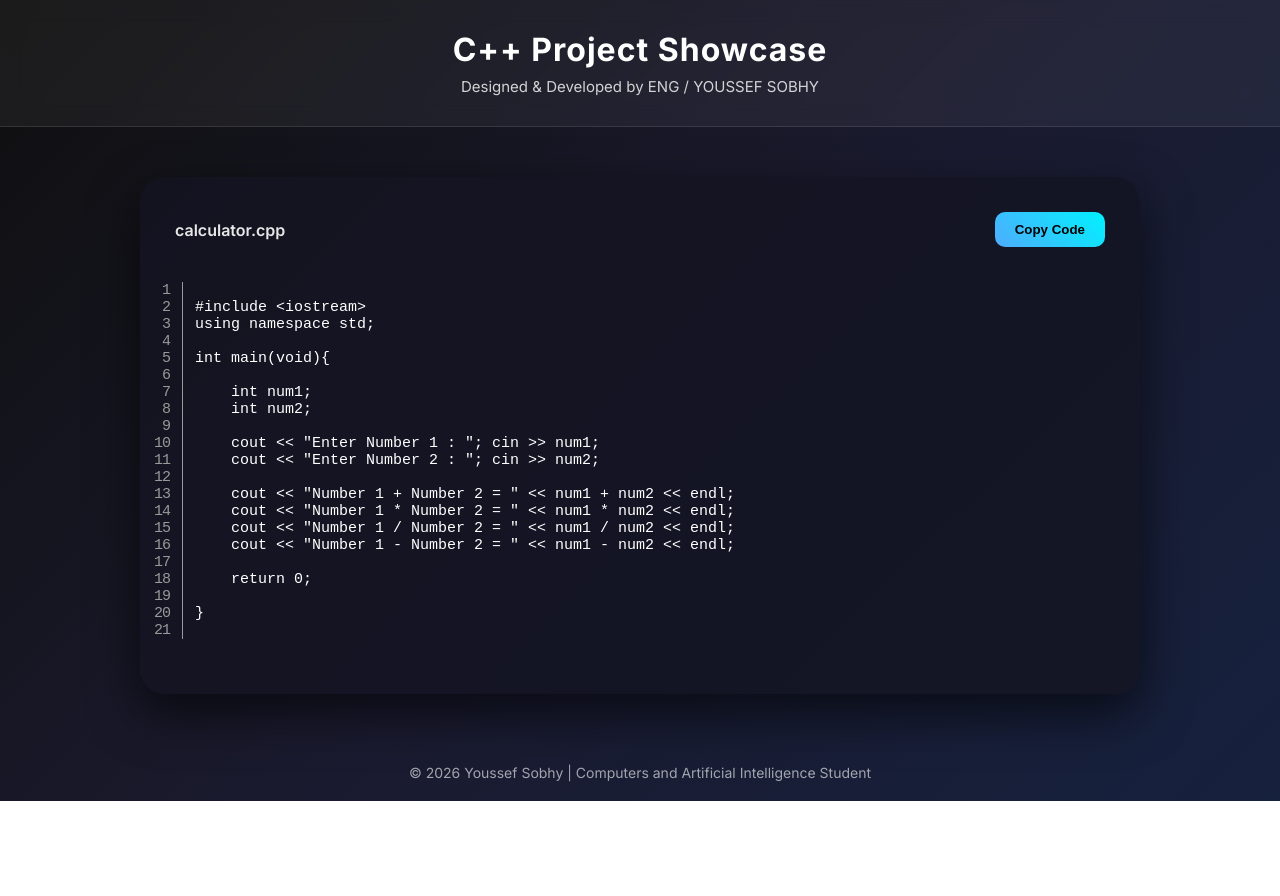
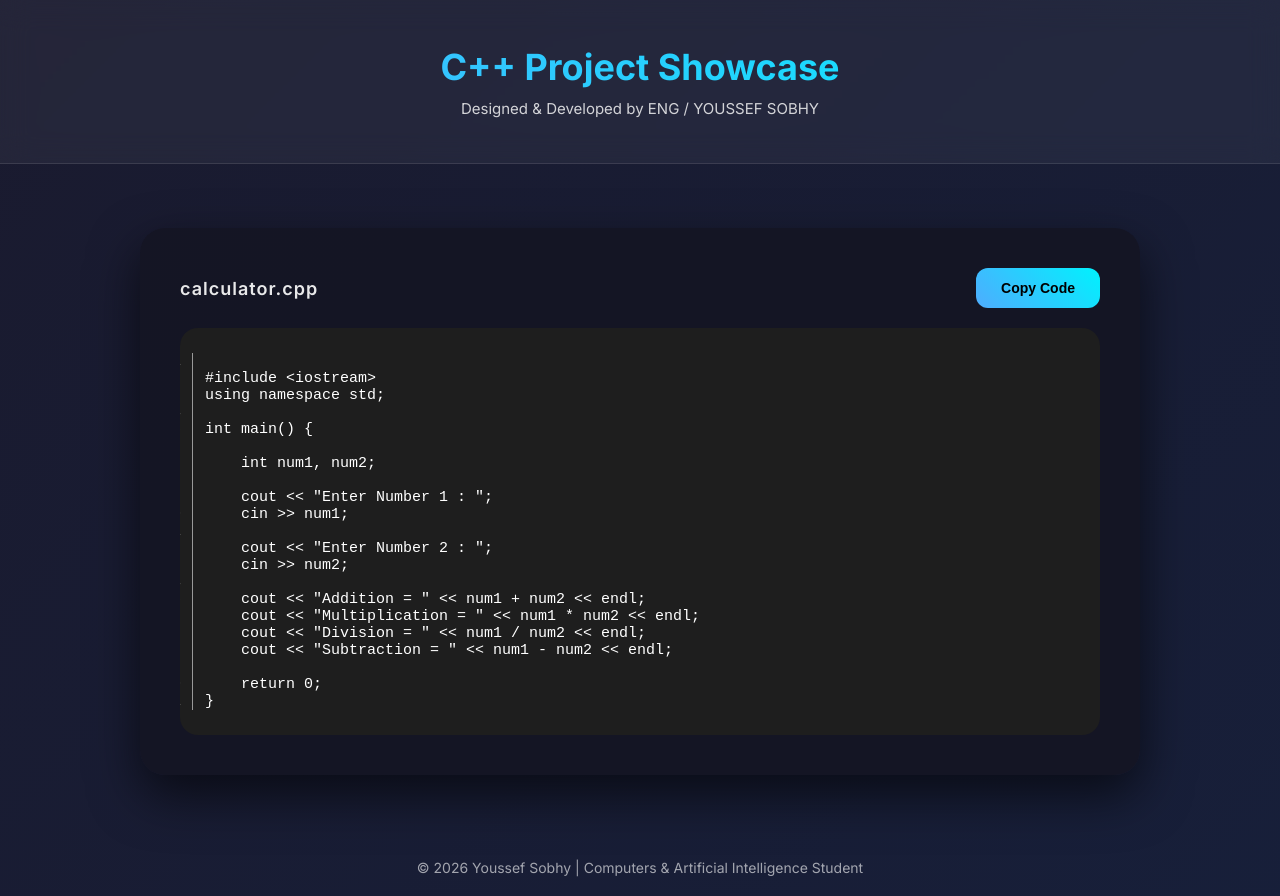
Before and after one commit to youssefsobhy13/code, a plain HTML site: page index.html in a window 1280 px wide. Before the commit the page ends 801 px from the top, so only its background shows below. Drawn offline with nearby package versions, Linux system fonts and the light colour scheme; a small style sheet from the web is missing.

Commit message:
Update index.html

```diff
--- a/index.html
+++ b/index.html
@@ -8,101 +8,184 @@
 <!-- Google Font -->
 <link href="https://fonts.googleapis.com/css2?family=Inter:wght@300;400;600;700&display=swap" rel="stylesheet">
 
-    <!-- Prism VS Code Theme -->
-    <link href="https://cdn.jsdelivr.net/npm/prismjs/themes/prism-vsc-dark-plus.css" rel="stylesheet" />
-    <link href="https://cdn.jsdelivr.net/npm/prismjs/plugins/line-numbers/prism-line-numbers.css" rel="stylesheet" />
+<!-- Prism Theme -->
+<link href="https://cdn.jsdelivr.net/npm/prismjs/themes/prism-vsc-dark-plus.css" rel="stylesheet"/>
+<link href="https://cdn.jsdelivr.net/npm/prismjs/plugins/line-numbers/prism-line-numbers.css" rel="stylesheet"/>
 
 <style>
-        * {
-            margin: 0;
-            padding: 0;
-            box-sizing: border-box;
+
+/* ================= GLOBAL ================= */
+
+*{
+    margin:0;
+    padding:0;
+    box-sizing:border-box;
 }
 
-        body {
-            font-family: 'Inter', sans-serif;
-            background: linear-gradient(135deg, #0f0f0f, #1a1a2e, #16213e);
-            color: #ffffff;
-            min-height: 100vh;
-            display: flex;
-            flex-direction: column;
+body{
+    font-family:'Inter',sans-serif;
+    background:linear-gradient(135deg,#0f0f0f,#1a1a2e,#16213e);
+    background-size:300% 300%;
+    animation:bgMove 12s ease infinite;
+    color:#fff;
+    min-height:100vh;
+    display:flex;
+    flex-direction:column;
 }
 
-        header {
-            padding: 30px 20px;
-            text-align: center;
-            background: rgba(255,255,255,0.05);
-            backdrop-filter: blur(12px);
-            border-bottom: 1px solid rgba(255,255,255,0.1);
+/* Animated Background */
+@keyframes bgMove{
+    0%{background-position:0% 50%;}
+    50%{background-position:100% 50%;}
+    100%{background-position:0% 50%;}
 }
 
-        header h1 {
-            font-size: 32px;
-            font-weight: 700;
-            letter-spacing: 1px;
+/* ================= HEADER ================= */
+
+header{
+    padding:clamp(25px,4vw,45px) 20px;
+    text-align:center;
+    background:rgba(255,255,255,0.05);
+    backdrop-filter:blur(15px);
+    border-bottom:1px solid rgba(255,255,255,0.1);
 }
 
-        header p {
-            font-size: 15px;
-            opacity: 0.8;
-            margin-top: 8px;
+header h1{
+    font-size:clamp(22px,4vw,36px);
+    font-weight:700;
+    background:linear-gradient(90deg,#4facfe,#00f2fe);
+    -webkit-background-clip:text;
+    -webkit-text-fill-color:transparent;
 }
 
-        .container {
-            width: 90%;
-            max-width: 1000px;
-            margin: 50px auto;
-            background: rgba(20, 20, 35, 0.85);
-            border-radius: 25px;
-            box-shadow: 0 20px 50px rgba(0,0,0,0.6);
-            padding: 35px;
-            position: relative;
+header p{
+    font-size:clamp(12px,2vw,15px);
+    opacity:0.8;
+    margin-top:10px;
 }
 
-        .code-header {
-            display: flex;
-            justify-content: space-between;
-            align-items: center;
-            margin-bottom: 15px;
+/* ================= CONTAINER ================= */
+
+.container{
+    width:90%;
+    max-width:1000px;
+    margin:clamp(30px,5vw,70px) auto;
+    background:rgba(20,20,35,0.9);
+    border-radius:25px;
+    box-shadow:0 20px 50px rgba(0,0,0,0.6);
+    padding:clamp(20px,4vw,40px);
+    transition:0.4s;
 }
 
-        .code-title {
-            font-weight: 600;
-            font-size: 16px;
-            opacity: 0.9;
+.container:hover{
+    box-shadow:0 25px 70px rgba(0,242,254,0.25);
 }
 
-        button {
-            background: linear-gradient(45deg, #4facfe, #00f2fe);
-            border: none;
-            padding: 10px 20px;
-            border-radius: 10px;
-            color: #000;
-            font-weight: 600;
-            cursor: pointer;
-            transition: all 0.3s ease;
+/* ================= CODE HEADER ================= */
+
+.code-header{
+    display:flex;
+    justify-content:space-between;
+    align-items:center;
+    flex-wrap:wrap;
+    gap:15px;
+    margin-bottom:20px;
 }
 
-        button:hover {
-            transform: translateY(-2px);
-            box-shadow: 0 10px 20px rgba(0,242,254,0.4);
+.code-title{
+    font-weight:600;
+    font-size:clamp(14px,2vw,18px);
+    letter-spacing:1px;
+    opacity:0.9;
 }
 
-        pre {
-            border-radius: 18px;
-            font-size: 15px;
-            padding: 20px !important;
+/* ================= BUTTON ================= */
+
+button{
+    background:linear-gradient(45deg,#4facfe,#00f2fe);
+    border:none;
+    padding:clamp(8px,1.5vw,12px) clamp(15px,3vw,25px);
+    border-radius:12px;
+    color:#000;
+    font-weight:600;
+    font-size:clamp(12px,2vw,14px);
+    cursor:pointer;
+    transition:0.3s ease;
 }
 
-        footer {
-            margin-top: auto;
-            text-align: center;
-            padding: 20px;
-            font-size: 14px;
-            opacity: 0.6;
+button:hover{
+    transform:translateY(-3px);
+    box-shadow:0 10px 25px rgba(0,242,254,0.5);
 }
+
+/* ================= CODE BLOCK ================= */
+
+pre{
+    border-radius:18px;
+    font-size:clamp(12px,1.8vw,15px);
+    padding:clamp(15px,3vw,25px) !important;
+    background:#1e1e1e !important;
+    overflow-x:auto;
+    transition:0.3s;
+}
+
+pre:hover{
+    transform:scale(1.01);
+}
+
+/* ================= FOOTER ================= */
+
+footer{
+    margin-top:auto;
+    text-align:center;
+    padding:20px;
+    font-size:clamp(11px,1.5vw,14px);
+    opacity:0.6;
+}
+
+/* ================= MOBILE ================= */
+
+@media (max-width:600px){
+
+    .container{
+        width:95%;
+        border-radius:18px;
+    }
+
+    .code-header{
+        flex-direction:column;
+        align-items:flex-start;
+    }
+
+    button{
+        width:100%;
+        text-align:center;
+    }
+
+}
+
+/* ================= LARGE SCREENS ================= */
+
+@media (min-width:1400px){
+    .container{
+        max-width:1200px;
+    }
+}
+
+/* ================= SCROLLBAR ================= */
+
+::-webkit-scrollbar{
+    width:8px;
+}
+
+::-webkit-scrollbar-thumb{
+    background:#4facfe;
+    border-radius:10px;
+}
+
 </style>
 </head>
+
 <body>
 
 <header>
@@ -114,50 +197,55 @@
 
 <div class="code-header">
     <div class="code-title">calculator.cpp</div>
-        <button onclick="copyCode()">Copy Code</button>
+    <button onclick="copyCode(this)">Copy Code</button>
 </div>
 
 <pre class="line-numbers"><code id="cppCode" class="language-cpp">
 #include &lt;iostream&gt;
 using namespace std;
 
-int main(void){
+int main() {
 
-    int num1;
-    int num2;
+    int num1, num2;
 
-    cout &lt;&lt; "Enter Number 1 : "; cin &gt;&gt; num1;
-    cout &lt;&lt; "Enter Number 2 : "; cin &gt;&gt; num2;
+    cout &lt;&lt; "Enter Number 1 : ";
+    cin &gt;&gt; num1;
 
-    cout &lt;&lt; "Number 1 + Number 2 = " &lt;&lt; num1 + num2 &lt;&lt; endl;
-    cout &lt;&lt; "Number 1 * Number 2 = " &lt;&lt; num1 * num2 &lt;&lt; endl;
-    cout &lt;&lt; "Number 1 / Number 2 = " &lt;&lt; num1 / num2 &lt;&lt; endl;
-    cout &lt;&lt; "Number 1 - Number 2 = " &lt;&lt; num1 - num2 &lt;&lt; endl;
+    cout &lt;&lt; "Enter Number 2 : ";
+    cin &gt;&gt; num2;
+
+    cout &lt;&lt; "Addition = " &lt;&lt; num1 + num2 &lt;&lt; endl;
+    cout &lt;&lt; "Multiplication = " &lt;&lt; num1 * num2 &lt;&lt; endl;
+    cout &lt;&lt; "Division = " &lt;&lt; num1 / num2 &lt;&lt; endl;
+    cout &lt;&lt; "Subtraction = " &lt;&lt; num1 - num2 &lt;&lt; endl;
 
     return 0;
-
 }
 </code></pre>
+
 </div>
 
 <footer>
-© 2026 Youssef Sobhy | Computers and Artificial Intelligence Student
+© 2026 Youssef Sobhy | Computers & Artificial Intelligence Student
 </footer>
 
+<!-- Prism JS -->
 <script src="https://cdn.jsdelivr.net/npm/prismjs/prism.js"></script>
 <script src="https://cdn.jsdelivr.net/npm/prismjs/components/prism-cpp.min.js"></script>
 <script src="https://cdn.jsdelivr.net/npm/prismjs/plugins/line-numbers/prism-line-numbers.min.js"></script>
 
 <script>
-function copyCode() {
+function copyCode(button){
     const code = document.getElementById("cppCode").innerText;
     navigator.clipboard.writeText(code);
 
-    const btn = event.target;
-    btn.innerText = "Copied!";
-    setTimeout(() => {
-        btn.innerText = "Copy Code";
-    }, 1500);
+    button.innerText = "Copied ✓";
+    button.style.background = "linear-gradient(45deg,#00ff9d,#00c3ff)";
+
+    setTimeout(()=>{
+        button.innerText = "Copy Code";
+        button.style.background = "linear-gradient(45deg,#4facfe,#00f2fe)";
+    },1500);
 }
 </script>
 
```
Lines whose indentation alone changed are shown as unchanged.
